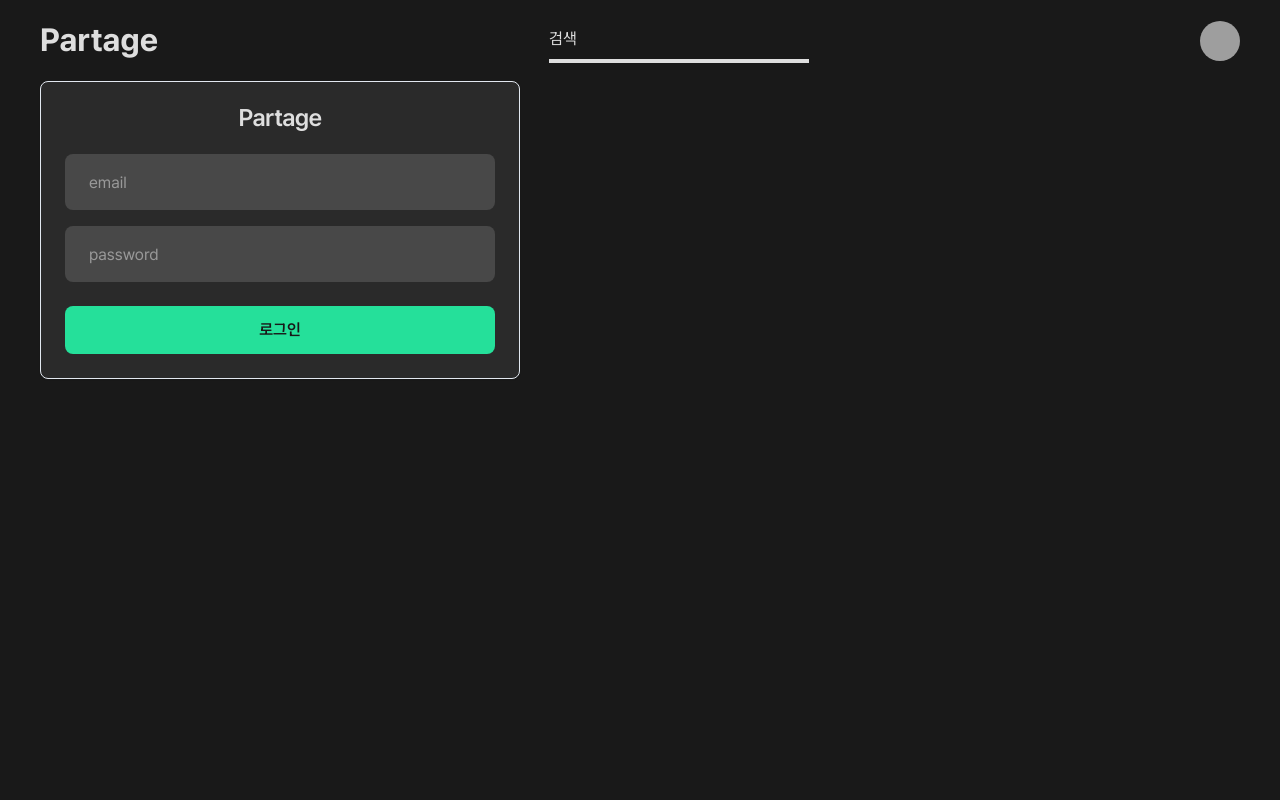
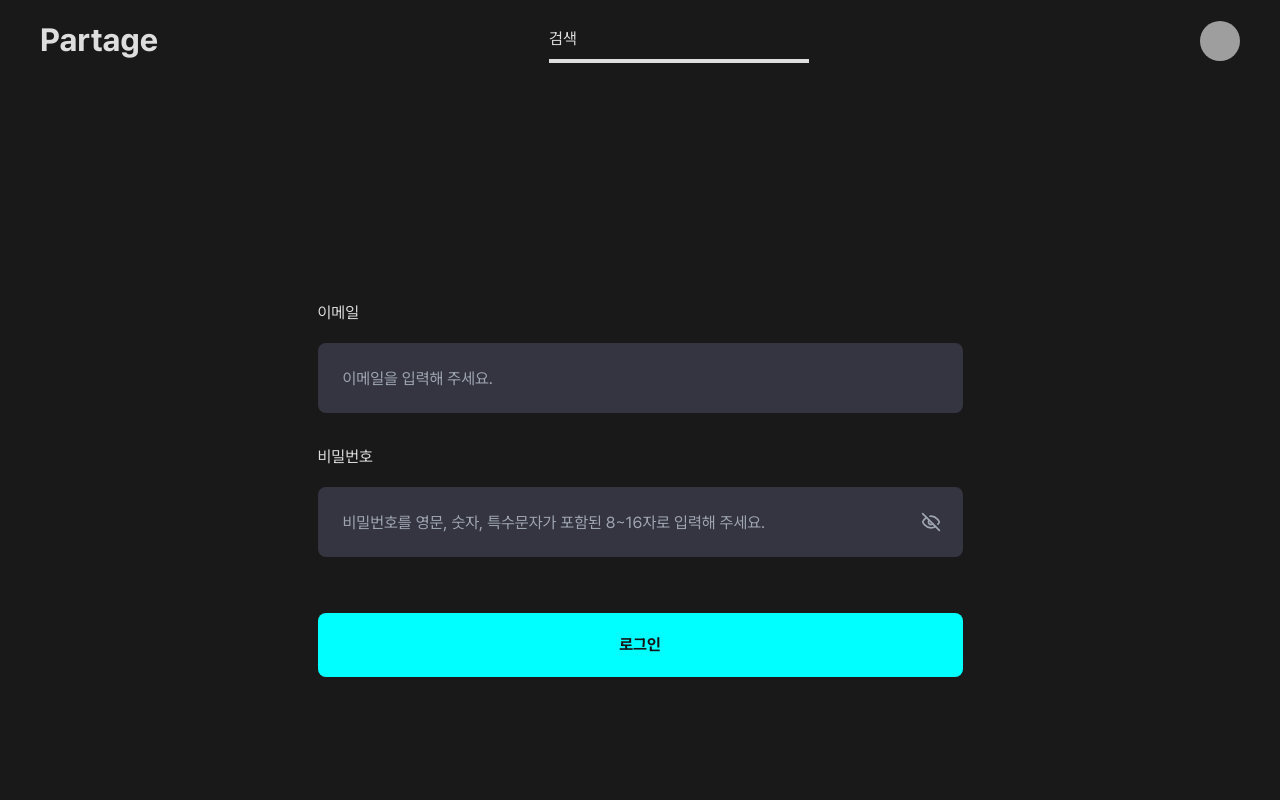
Before and after one commit to Team-Partage/partage_web, a Next.js app: page /login in a window 1280 px wide. Shown: the top 800 px of the page. Built offline with nearby package versions, Linux system fonts and the light colour scheme; grey boxes are pictures that could not be loaded.

Commit message:
feat: 로그인 페이지 마크업 완료

```diff
--- a/src/app/(auth)/login/page.tsx
+++ b/src/app/(auth)/login/page.tsx
@@ -1,13 +1,11 @@
 'use client';
 
 import { Button } from '@/components/ui/button';
-import { Card, CardContent, CardHeader, CardTitle } from '@/components/ui/card';
-import { Form, FormControl, FormField, FormItem } from '@/components/ui/form';
+import { Card, CardContent } from '@/components/ui/card';
+import { Form, FormControl, FormField, FormItem, FormLabel } from '@/components/ui/form';
 import { Input } from '@/components/ui/input';
+import { EyeOff } from 'lucide-react';
 import { useForm } from 'react-hook-form';
-
-const inputStyle =
-  'border-none bg-gray-500 text-foreground-high placeholder:text-foreground-medium';
 
 const LoginPage = () => {
   const form = useForm();
@@ -17,10 +15,8 @@ const LoginPage = () => {
   };
 
   return (
-    <Card className="w-[480px] bg-gray-700 text-foreground-high">
-      <CardHeader>
-        <CardTitle className="m-auto">Partage</CardTitle>
-      </CardHeader>
+    <div className="flex h-screen w-full items-center justify-center">
+      <Card className="h-[360px] w-[645px] border-0 base-regular mobile:w-[335px] tablet:w-[440px] tablet:small-regular ">
         <CardContent>
           <Form {...form}>
             <form
@@ -35,8 +31,15 @@ const LoginPage = () => {
                   name="email"
                   render={({ field }) => (
                     <FormItem>
+                      <FormLabel>이메일</FormLabel>
                       <FormControl>
-                      <Input className={inputStyle} placeholder="email" {...field} />
+                        <Input
+                          type="text"
+                          placeholder="이메일을 입력해 주세요."
+                          // isError={true}
+                          errorText="이메일 형식에 맞게 입력해주세요."
+                          {...field}
+                        />
                       </FormControl>
                     </FormItem>
                   )}
@@ -45,24 +48,30 @@ const LoginPage = () => {
                   control={form.control}
                   name="password"
                   render={({ field }) => (
-                  <FormItem>
+                    <FormItem className="pt-4">
+                      <FormLabel>비밀번호</FormLabel>
                       <FormControl>
-                      <Input className={inputStyle} placeholder="password" {...field} />
+                        <Input
+                          type="text"
+                          placeholder="비밀번호를 영문, 숫자, 특수문자가 포함된 8~16자로 입력해 주세요."
+                          // isError={true}
+                          errorText="8자 이상 입력해 주세요."
+                          endAdornment={<EyeOff className="mr-2 h-[20px] text-neutral-200 " />}
+                          {...field}
+                        />
                       </FormControl>
                     </FormItem>
                   )}
                 />
               </div>
-            <Button
-              type="submit"
-              className="mt-6 w-full bg-primary-default text-gray-900 body-large-1 hover:bg-primary-hover"
-            >
+              <Button type="submit" variant="active" size="lg" className="mt-[56px] w-full">
                 로그인
               </Button>
             </form>
           </Form>
         </CardContent>
       </Card>
+    </div>
   );
 };
 
--- a/src/app/layout.tsx
+++ b/src/app/layout.tsx
@@ -32,7 +32,7 @@ export default function RootLayout({
             <AvatarFallback>CN</AvatarFallback>
           </Avatar>
         </header>
-        <main className="h-[1110px] w-full">{children}</main>
+        <main className="h-screen w-full">{children}</main>
         <footer className="h-[210px]">
           <div className="flex flex-col gap-[23px] pt-[98px] text-gray-100">
             <div className="flex items-center justify-between">
--- a/src/components/ui/card.tsx
+++ b/src/components/ui/card.tsx
@@ -7,7 +7,7 @@ const Card = forwardRef<HTMLDivElement, React.HTMLAttributes<HTMLDivElement>>(
     <div
       ref={ref}
       className={cn(
-        'rounded-lg border border-slate-200 bg-white text-slate-950 shadow-sm dark:border-slate-800 dark:bg-slate-950 dark:text-slate-50',
+        'rounded-lg border border-slate-200 text-slate-950 shadow-sm dark:border-slate-800 dark:bg-slate-950 dark:text-slate-50',
         className,
       )}
       {...props}
@@ -43,9 +43,7 @@ const CardDescription = forwardRef<
 CardDescription.displayName = 'CardDescription';
 
 const CardContent = forwardRef<HTMLDivElement, React.HTMLAttributes<HTMLDivElement>>(
-  ({ className, ...props }, ref) => (
-    <div ref={ref} className={cn('p-6 pt-0', className)} {...props} />
-  ),
+  ({ className, ...props }, ref) => <div ref={ref} className={cn('', className)} {...props} />,
 );
 CardContent.displayName = 'CardContent';
 
--- a/tailwind.config.ts
+++ b/tailwind.config.ts
@@ -13,10 +13,10 @@ const config = {
   prefix: '',
   theme: {
     screens: {
-      mobile: '375px',
-      tablet: '744px',
-      desktop: '1200px',
-      largeDesktop: '1400px',
+      mobile: { max: '375px' },
+      tablet: { max: '744px' },
+      desktop: { max: '1200px' },
+      largeDesktop: { max: '1400px' },
     },
     container: {
       center: true,
```
Lines whose indentation alone changed are shown as unchanged.
